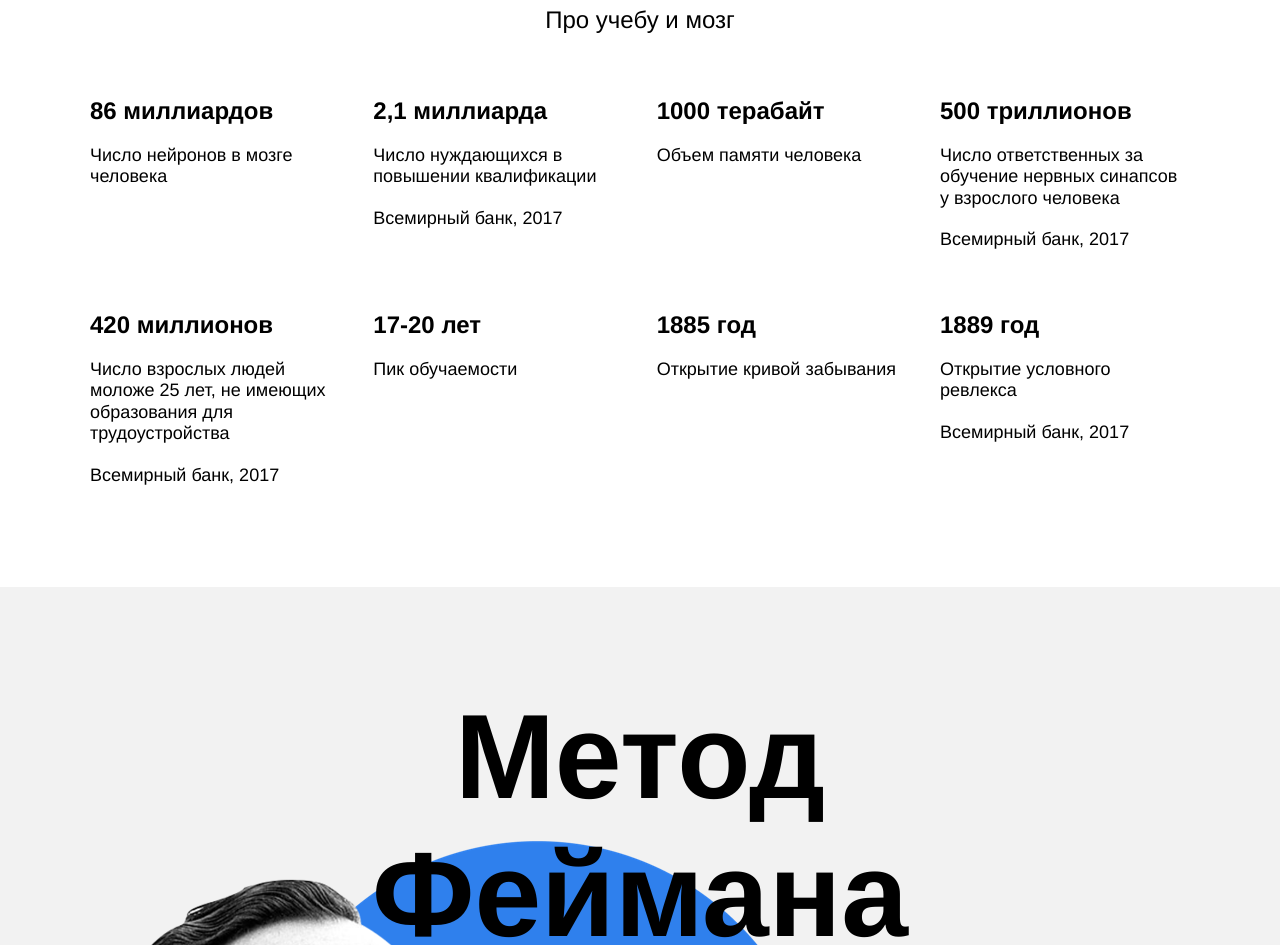
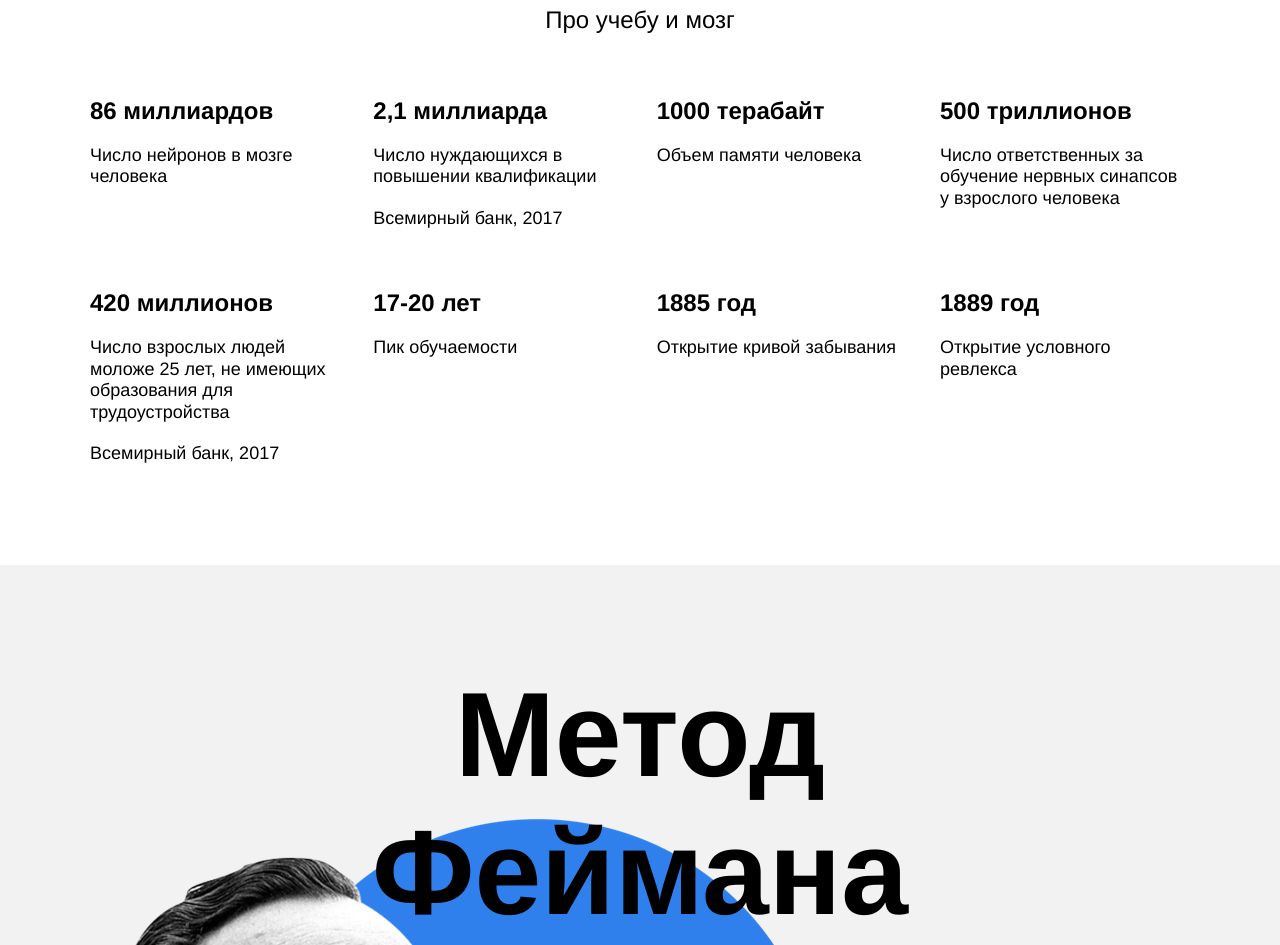
Before and after one commit to alex-garshin/how-to-learn, a plain HTML site: page index.html in a window 1280 px wide. Shown: the part 1442-2387 px from the top of the page. Drawn offline with Linux system fonts and the light colour scheme.

Commit message:
add index

```diff
--- a/index.html
+++ b/index.html
@@ -74,7 +74,6 @@
                   Число ответственных за обучение нервных синапсов у взрослого
                   человека
                 </p>
-                <p class="table__text">Всемирный банк, 2017</p>
             </div>
             <div class="table__cell">
               <h3 class="table__heading">420 миллионов</h3>
@@ -96,7 +95,6 @@
             <div class="table__cell">
               <h3 class="table__heading">1889 год</h3>
                 <p class="table__text">Открытие условного ревлекса</p>
-                <p class="table__text">Всемирный банк, 2017</p>
             </div>
           </div>
         </section>
```
